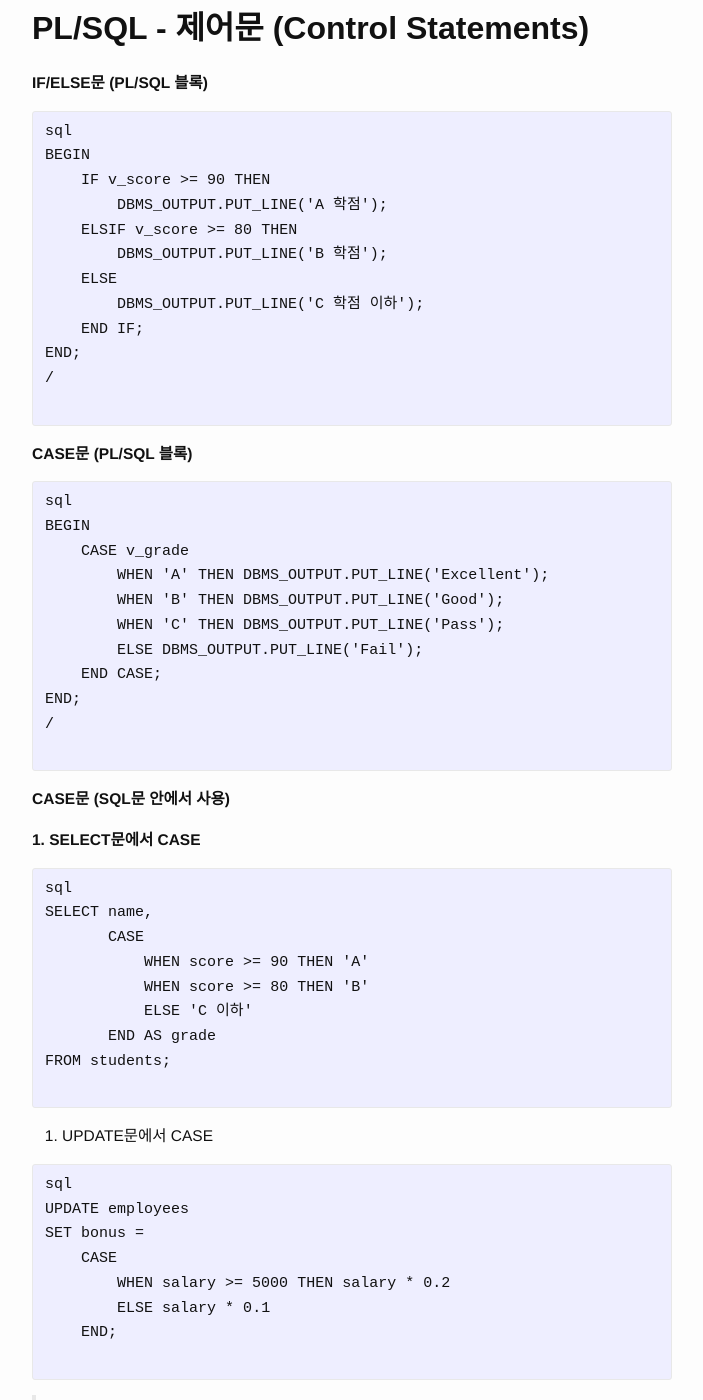
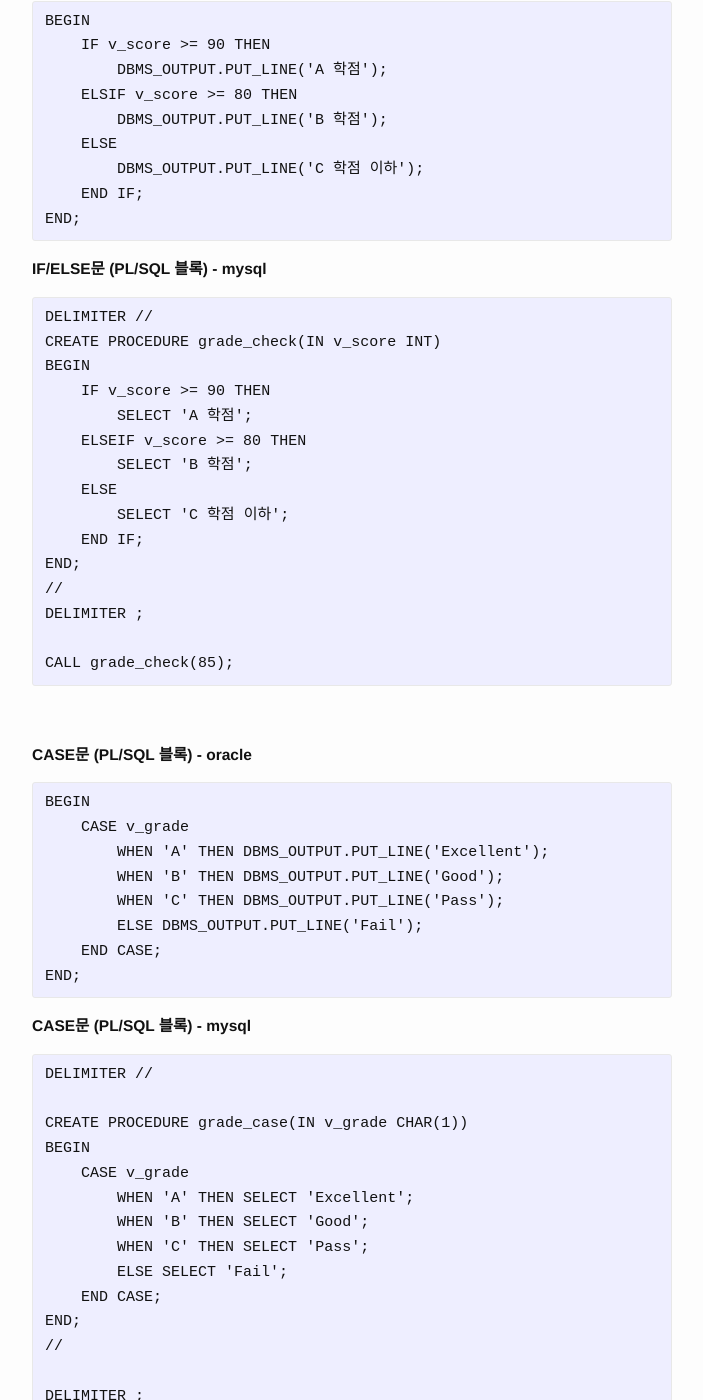
Before and after one commit to Jaeun-Choi98/jaeun-choi98.github.io, a Jekyll site: the page built from _posts/2025-01-30-sql.md, in a window 1280 px wide and 1400 px high, scrolled down 4189 px. Shown: the whole window, without its empty margins (288-991 px from the left). Built offline with Jekyll 4.4.1, drawn with Linux system fonts in a browser that asks for light colours; some of the changed text lies outside the part shown.

Commit message:
modify sql post

````diff
--- a/_posts/2025-01-30-sql.md
+++ b/_posts/2025-01-30-sql.md
@@ -10,7 +10,7 @@ date: 2025-01-30 11:50:00
 <br>
 <br>
 
-## **DDL (Data Definition Language)**
+### **DDL (Data Definition Language)**
 
 **공통 명령어**
 
@@ -34,7 +34,7 @@ CREATE TABLE users (
 
 <br>
 
-## **DML (Data Manipulation Language)**
+### **DML (Data Manipulation Language)**
 
 ```sql
 -- INSERT
@@ -54,7 +54,7 @@ SELECT * FROM users;
 
 <br>
 
-## **JOIN (공통)**
+### **JOIN (공통)**
 
 **INNER JOIN**
 
@@ -118,7 +118,7 @@ CROSS JOIN product
 
 <br>
 
-## **Subquery (공통)**
+### **Subquery (공통)**
 
 **WHERE 절**
 
@@ -162,7 +162,7 @@ WHERE EXISTS (
 
 <br>
 
-## **DCL (Data Control Language)**
+### **DCL (Data Control Language)**
 
 ```sql
 -- Oracle
@@ -180,9 +180,7 @@ REVOKE INSERT ON users FROM 'user1'@'localhost';
 
 ---
 
-<br>
-
-## **TCL (Transaction Control Language)**
+### **TCL (Transaction Control Language)**
 
 ```sql
 BEGIN;
@@ -201,12 +199,11 @@ ROLLBACK;
 
 <br>
 
-## **PL/SQL - 제어문 (Control Statements)**
+### **PL/SQL, SQL/PSM - 제어문 (Control Statements)**
 
-**IF/ELSE문 (PL/SQL 블록)**
+**IF/ELSE문 (PL/SQL 블록) - oracle**
 
 ```sql
-sql
 BEGIN
     IF v_score >= 90 THEN
         DBMS_OUTPUT.PUT_LINE('A 학점');
@@ -216,14 +213,33 @@ BEGIN
         DBMS_OUTPUT.PUT_LINE('C 학점 이하');
     END IF;
 END;
-/
-
 ```
 
-**CASE문 (PL/SQL 블록)**
+**IF/ELSE문 (PL/SQL 블록) - mysql**
 
 ```sql
-sql
+DELIMITER //
+CREATE PROCEDURE grade_check(IN v_score INT)
+BEGIN
+    IF v_score >= 90 THEN
+        SELECT 'A 학점';
+    ELSEIF v_score >= 80 THEN
+        SELECT 'B 학점';
+    ELSE
+        SELECT 'C 학점 이하';
+    END IF;
+END;
+//
+DELIMITER ;
+
+CALL grade_check(85);
+```
+
+<br>
+
+**CASE문 (PL/SQL 블록) - oracle**
+
+```sql
 BEGIN
     CASE v_grade
         WHEN 'A' THEN DBMS_OUTPUT.PUT_LINE('Excellent');
@@ -232,16 +248,36 @@ BEGIN
         ELSE DBMS_OUTPUT.PUT_LINE('Fail');
     END CASE;
 END;
-/
-
 ```
 
-**CASE문 (SQL문 안에서 사용)**
+**CASE문 (PL/SQL 블록) - mysql**
+
+```sql
+DELIMITER //
+
+CREATE PROCEDURE grade_case(IN v_grade CHAR(1))
+BEGIN
+    CASE v_grade
+        WHEN 'A' THEN SELECT 'Excellent';
+        WHEN 'B' THEN SELECT 'Good';
+        WHEN 'C' THEN SELECT 'Pass';
+        ELSE SELECT 'Fail';
+    END CASE;
+END;
+//
+
+DELIMITER ;
+
+CALL grade_case('B');
+```
+
+<br>
+
+**CASE문 (SQL문 안에서 사용) 공통**
 
 **1. SELECT문에서 CASE**
 
 ```sql
-sql
 SELECT name,
        CASE
            WHEN score >= 90 THEN 'A'
@@ -249,20 +285,17 @@ SELECT name,
            ELSE 'C 이하'
        END AS grade
 FROM students;
-
 ```
 
 2. UPDATE문에서 CASE
 
 ```sql
-sql
 UPDATE employees
 SET bonus =
     CASE
         WHEN salary >= 5000 THEN salary * 0.2
         ELSE salary * 0.1
     END;
-
 ```
 
 > SQL문 안에서 CASE는 값을 조건에 따라 동적으로 변경할 때 자주 사용함.
@@ -271,12 +304,11 @@ SET bonus =
 
 <br>
 
-## **PL/SQL - 반복 제어문 (LOOP, WHILE, FOR)**
+### **PL/SQL, SQL/PSM - 반복 제어문 (LOOP, WHILE, FOR)**
 
-**기본 LOOP**
+**기본 LOOP - oracle**
 
 ```sql
-sql
 DECLARE
     v_count NUMBER := 1;
 BEGIN
@@ -286,16 +318,39 @@ BEGIN
         v_count := v_count + 1;
     END LOOP;
 END;
-/
 
+-- 단순 무한 루프 → EXIT 조건으로 종료.
 ```
 
-> 단순 무한 루프 → EXIT 조건으로 종료.
-
-**WHILE LOOP**
+**기본 LOOP - mysql**
 
 ```sql
-sql
+DELIMITER //
+
+CREATE PROCEDURE loop_example()
+BEGIN
+    DECLARE v_count INT DEFAULT 1;
+
+    my_loop: LOOP
+        IF v_count > 5 THEN
+            LEAVE my_loop;
+        END IF;
+        SELECT CONCAT('Count: ', v_count);
+        SET v_count = v_count + 1;
+    END LOOP my_loop;
+END;
+//
+
+DELIMITER ;
+
+CALL loop_example();
+```
+
+<br>
+
+**WHILE LOOP - oracle**
+
+```sql
 DECLARE
     v_count NUMBER := 1;
 BEGIN
@@ -304,35 +359,56 @@ BEGIN
         v_count := v_count + 1;
     END LOOP;
 END;
-/
 
+-- 조건을 검사한 후 반복.
 ```
 
-> 조건을 검사한 후 반복.
-
-**FOR LOOP**
+**WHILE LOOP - mysql**
 
 ```sql
-sql
+DELIMITER //
+
+CREATE PROCEDURE while_example()
+BEGIN
+    DECLARE v_count INT DEFAULT 1;
+
+    WHILE v_count <= 5 DO
+        SELECT CONCAT('Count: ', v_count);
+        SET v_count = v_count + 1;
+    END WHILE;
+END;
+//
+
+DELIMITER ;
+
+CALL while_example();
+```
+
+<br>
+
+**FOR LOOP - oracle**
+
+```sql
 BEGIN
     FOR i IN 1..5 LOOP
         DBMS_OUTPUT.PUT_LINE('i: ' || i);
     END LOOP;
 END;
-/
 
+-- 시작값 ~ 끝값 범위 안에서 자동 반복.
 ```
 
-> 시작값 ~ 끝값 범위 안에서 자동 반복.
+> **FOR LOOP - MySQL은 FOR LOOP 없음 → WHILE/LOOP 사용**
 
 ---
 
 <br>
 
-## **PL/SQL - 예외 제어문 (EXCEPTION)**
+### **PL/SQL, SQL/PSM - 예외 제어문 (EXCEPTION)**
+
+**EXCEPTION - oracle**
 
 ```sql
-sql
 BEGIN
     SELECT salary INTO v_salary
     FROM employees
@@ -343,8 +419,32 @@ EXCEPTION
     WHEN OTHERS THEN
         DBMS_OUTPUT.PUT_LINE('기타 에러 발생');
 END;
-/
+```
 
+**EXCEPTION - MySQL의 HANDLER**
+
+```sql
+DELIMITER //
+
+CREATE PROCEDURE salary_lookup()
+BEGIN
+    DECLARE v_salary INT;
+    DECLARE CONTINUE HANDLER FOR NOT FOUND
+        BEGIN
+            SELECT '해당 사원이 존재하지 않습니다.' AS message;
+        END;
+
+    SELECT salary INTO v_salary
+    FROM employees
+    WHERE employee_id = 9999;
+
+    SELECT CONCAT('급여: ', v_salary);
+END;
+//
+
+DELIMITER ;
+
+CALL salary_lookup();
 ```
 
 > 예상치 못한 오류 상황을 안전하게 처리.
````
Also changed, not shown: other parts of _posts/2025-01-30-sql.md (+3 -3 lines).
